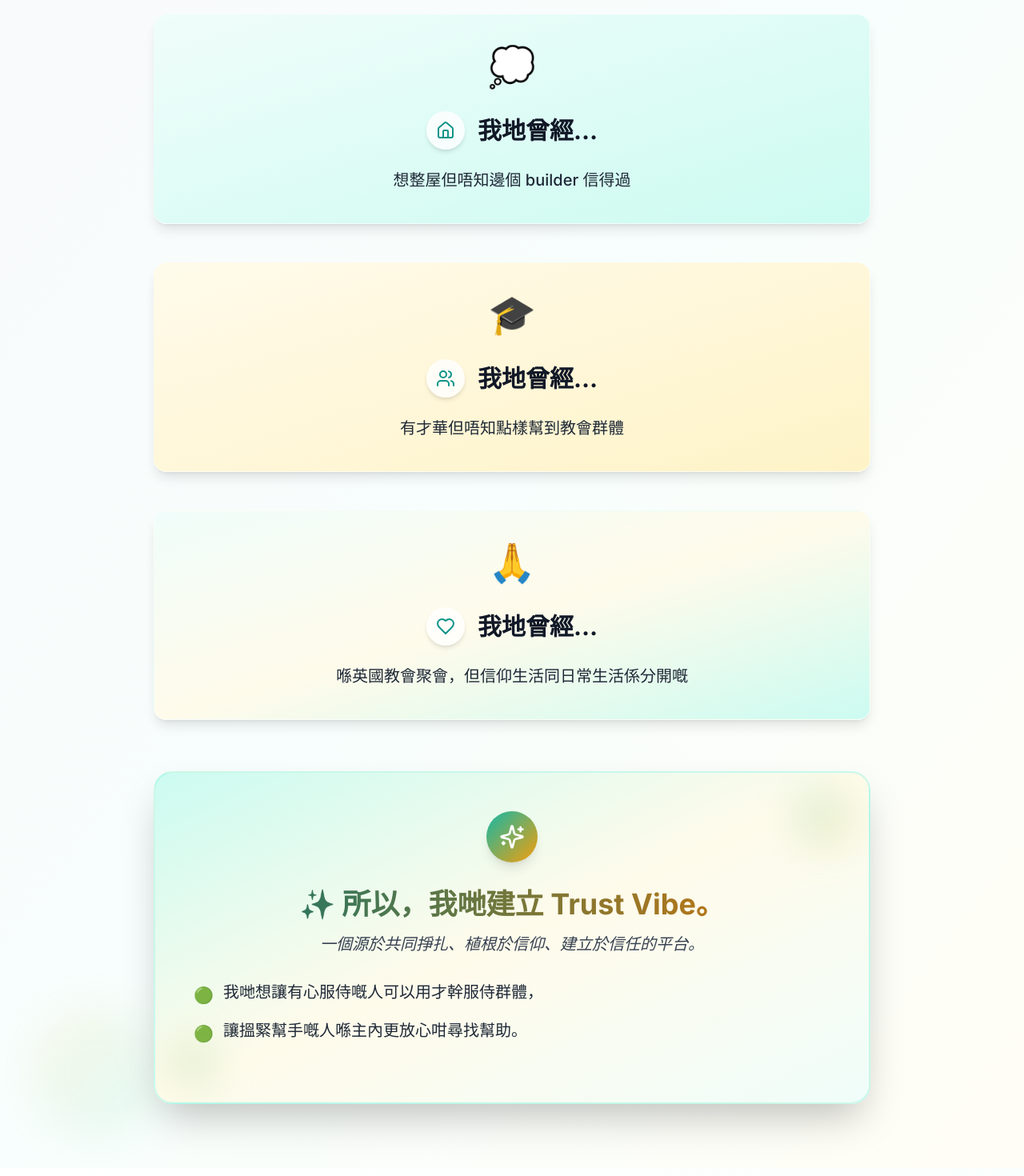
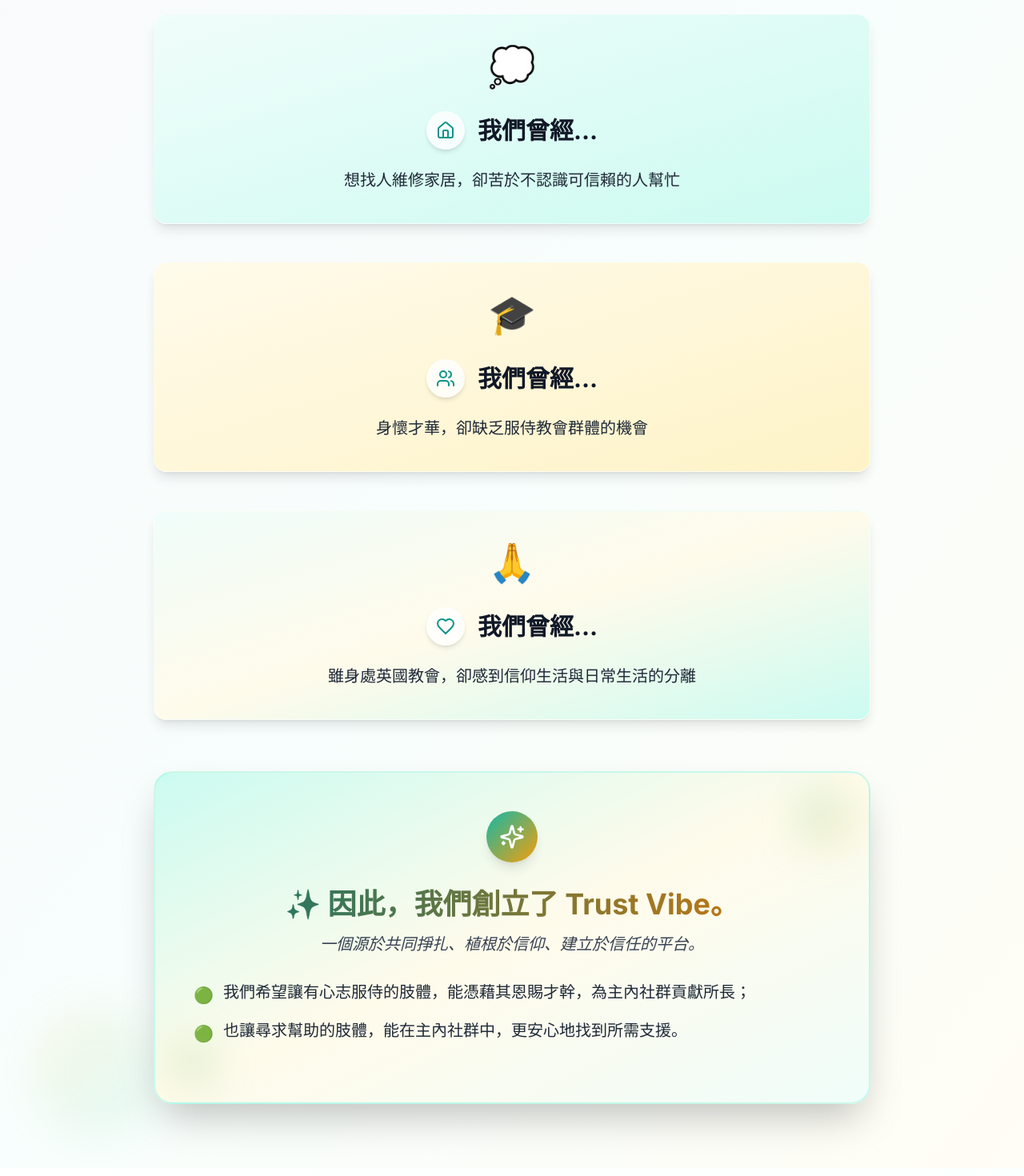
Before and after one commit to daniel1014/trustvibe-landing-page, a Next.js app: page / in a window 1280 px wide. Shown: the part 1022-2492 px from the top of the page at 80% size. Built offline with nearby package versions, Linux system fonts and the light colour scheme; no server answers.

Commit message:
Update translations in i18n.ts from Cantonesse to 中文書面語

```diff
--- a/i18n.ts
+++ b/i18n.ts
@@ -8,7 +8,7 @@ const resources = {
   en: {
     translation: {
       common: {
-        title: "Trust Vibe: A Trust-First Hub for UK Chinese Christians",
+        title: "Trust Vibe\nA Faith-connected community hub for UK Chinese Christians",
         subtitle: "Find trusted builders, tutors & helpers within our faith community.",
         provideServices: "I Provide Services",
         needServices: "I Need Services",
@@ -95,7 +95,7 @@ const resources = {
   zh: {
     translation: {
       common: {
-        title: "Trust Vibe 英國華人基督徒的信任平台",
+        title: "Trust Vibe\n英國華人基督徒的信任平台",
         subtitle: "在我們的信仰社區中尋找值得信賴的建築商、導師和助手。",
         provideServices: "提供服務",
         needServices: "需要服務",
@@ -120,25 +120,25 @@ const resources = {
         reliabilityDesc: "在需要時從您可以信任的人那裡獲得幫助。",
       },
       story: {
-        headline: "為何有「Trust Vibe」這個平台？",
+        headline: "為何設立「Trust Vibe」這個平台？",
         subheadline: "我們的故事",
         card1: {
-          title: "我地曾經…",
-          content: "想整屋但唔知邊個 builder 信得過",
+          title: "我們曾經…",
+          content: "想找人維修家居，卻苦於不認識可信賴的人幫忙",
         },
         card2: {
-          title: "我地曾經…",
-          content: "有才華但唔知點樣幫到教會群體",
+          title: "我們曾經…",
+          content: "身懷才華，卻缺乏服侍教會群體的機會",
         },
         card3: {
-          title: "我地曾經…",
-          content: "喺英國教會聚會，但信仰生活同日常生活係分開嘅",
+          title: "我們曾經…",
+          content: "雖身處英國教會，卻感到信仰生活與日常生活的分離",
         },
         answer: {
-          title: "所以，我哋建立 Trust Vibe。",
+          title: "因此，我們創立了 Trust Vibe。",
           subtitle: "一個源於共同掙扎、植根於信仰、建立於信任的平台。",
-          content1: "我哋想讓有心服侍嘅人可以用才幹服侍群體，",
-          content2: "讓搵緊幫手嘅人喺主內更放心咁尋找幫助。",
+          content1: "我們希望讓有心志服侍的肢體，能憑藉其恩賜才幹，為主內社群貢獻所長；",
+          content2: "也讓尋求幫助的肢體，能在主內社群中，更安心地找到所需支援。",
         }
       },
       contact: {
@@ -150,7 +150,7 @@ const resources = {
       },
       forms: {
         servicesOffered: "提供的服務",
-        churchAffiliation: "教會隸屬關係",
+        churchAffiliation: "你平常有去教會嗎",
         churchName: "教會名稱",
         keyFeatures: "平台上期望的主要功能",
         email: "電子郵件",
```
